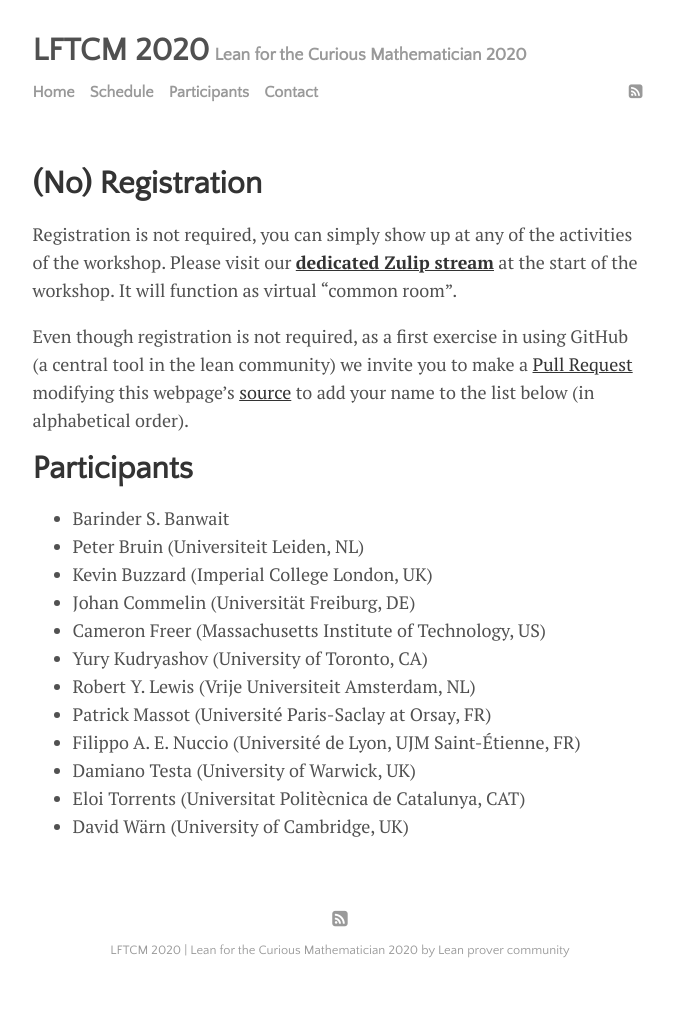
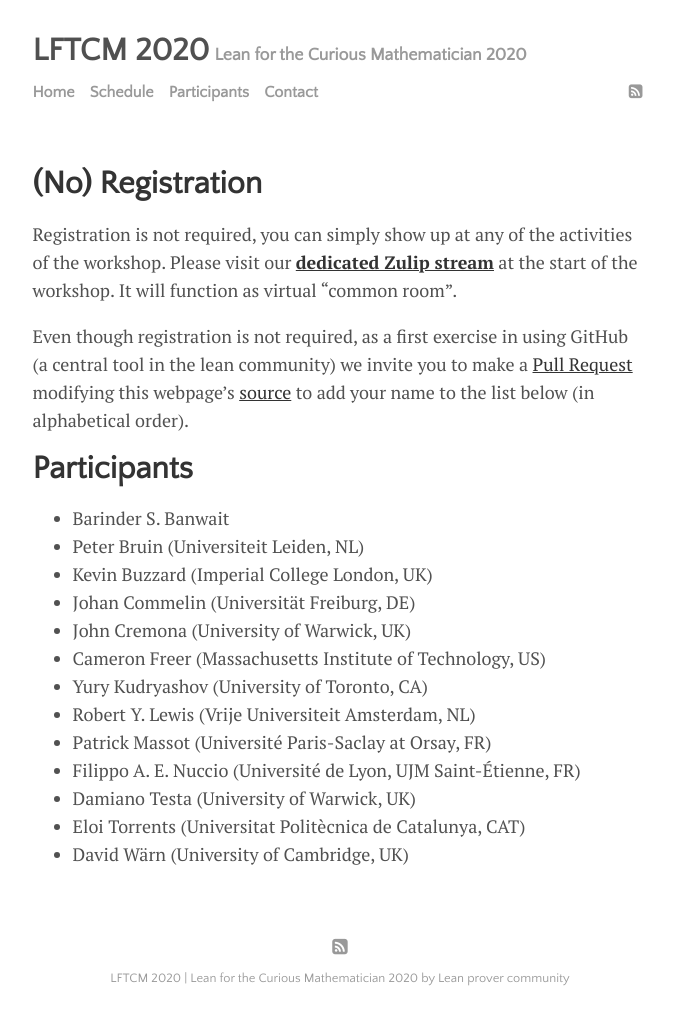
Before and after one commit to leanprover-community/lftcm2020, a Jekyll site: the page built from participants.md, in a window 1280 px wide. Shown: the whole page, without its empty margins (300-974 px from the left). Built offline with Jekyll 4.4.1, drawn with Linux system fonts in a browser that asks for light colours; before the commit the page ends 996 px from its top, so only the background shows below that.

Commit message:
Update participants.md

```diff
--- a/participants.md
+++ b/participants.md
@@ -28,6 +28,7 @@ to add your name to the list below (in alphabetical order).
 * Peter Bruin (Universiteit Leiden, NL)
 * Kevin Buzzard (Imperial College London, UK)
 * Johan Commelin (Universität Freiburg, DE)
+* John Cremona (University of Warwick, UK)
 * Cameron Freer (Massachusetts Institute of Technology, US)
 * Yury Kudryashov (University of Toronto, CA)
 * Robert Y. Lewis (Vrije Universiteit Amsterdam, NL)
```
